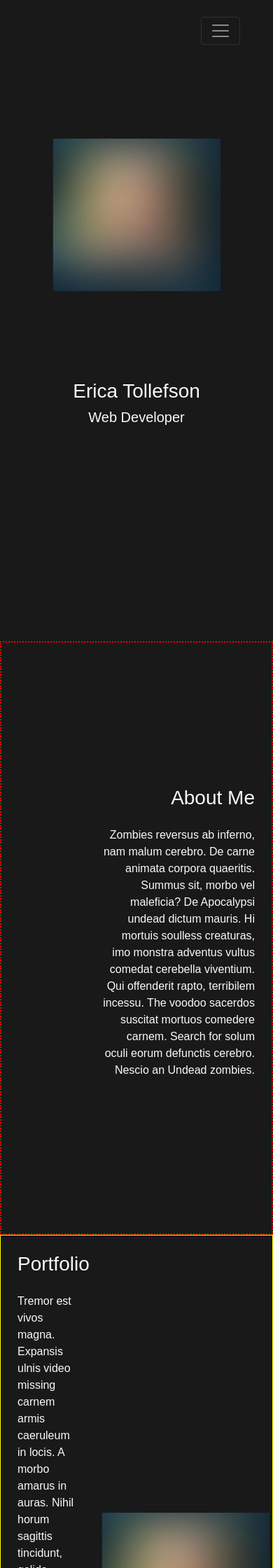
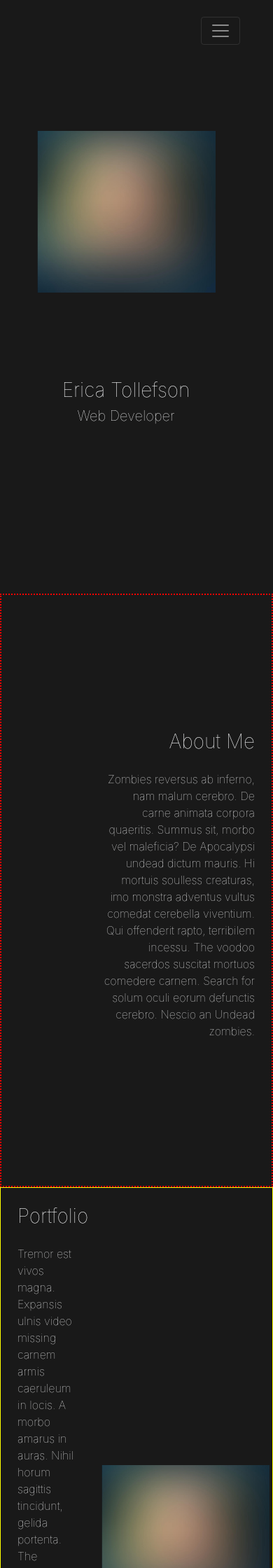
Before and after one commit to EricaTollefson/erica-tollefson-portfolio, a PHP site: page / in a window 390 px wide; the page is wider, and only the part inside the window is pictured. Shown: the top 2240 px of that part at 70% size. Run offline with PHP 8.4, Linux system fonts and the light colour scheme.

Commit message:
updated file structure, fonts

```diff
--- a/public_html/index.php
+++ b/public_html/index.php
@@ -34,7 +34,7 @@
 
 	<body style="background-color: #191919;">
 		<div class="clearfix">
-			<nav class="navbar navbar-collapse-xs navbar-dark float-right mr-3 mt-3">
+			<nav class="navbar navbar-collapse-xs navbar-dark float-right mr-3 mb-md-n5 mt-md-3 mb-n2 mt-3">
 				<div class="container d-inline text-right">
 					<button class="navbar-toggler" type="button" data-toggle="collapse" data-target="#navbarNavAltMarkup"
 							  aria-controls="navbarNavAltMarkup" aria-expanded="false" aria-label="Toggle navigation">
@@ -54,9 +54,9 @@
 
 		<div class="container-fluid" id="header">
 			<!--parent must be full height-->
-			<div class="row min-vh-100">
-					<div class="p-0 my-auto mx-auto mr-lg-5 mr-xl-4 col-md-1 d-block" style="width:auto;"><img src="placeholder.jpg" alt="a blurry image" width="240" height="auto"></div>
-				<div class="p-0 mt-0 mb-5 my-md-auto mx-auto ml-lg-5 ml-xl-4 col-md-5 d-block"><h3 class="text-center text-light">Erica Tollefson</h3><h5 class="text-center text-light">Web Developer</h5></div>
+			<div class="row min-vh-100 w-100">
+					<div class="p-0 my-auto mx-auto mr-lg-5 mr-xl-4 col-md-1 d-block" style="width:auto;"><img src="images/placeholder.jpg" alt="a blurry image" width="255" height="auto"></div>
+				<div class="p-0 mt-0 mb-5 my-md-auto mx-auto ml-lg-5 ml-xl-4 col-md-5 d-block"><h3 class="text-center text-light" >Erica Tollefson</h3><h5 class="text-center text-light">Web Developer</h5></div>
 				</div>
 			</div>
 
@@ -79,7 +79,7 @@
 						<p class="text-left text-light mr-sm-3">Tremor est vivos magna. Expansis ulnis video missing carnem armis caeruleum in locis. A morbo amarus in auras. Nihil horum sagittis tincidunt, gelida portenta. The unleashed virus est, et iam mortui ambulabunt super terram. Souless mortuum oculos attonitos back zombies. An hoc incipere Clairvius Narcisse, an ante? Is bello mundi z?</p>
 					</div>
 					<div class="col-sm-5 col-3 my-auto">
-						<img src="placeholder.jpg" alt="a blurry image" width="240" height="auto">
+						<img src="images/placeholder.jpg" alt="a blurry image" width="240" height="auto">
 					</div>
 				</div>
 			</div>
@@ -93,7 +93,7 @@
 					<h3 class="text-right text-light pb-3">Contact Me</h3>
 					<p class="text-right text-light ml-sm-3">Contact Form</p>
 				<div class="col-sm-7 col-8 my-auto d-block float-right pr-4" style="width:auto;">
-					<img class="ml-sm-3" src="placeholder.jpg" alt="a blurry image" width="240" height="auto">
+					<img class="ml-sm-3" src="images/placeholder.jpg" alt="a blurry image" width="240" height="auto">
 				</div>
 				</div>
 			</div>
@@ -102,8 +102,8 @@
 		<div class="clearfix">
 			<nav class="navbar navbar-collapse-xs navbar-expand-md navbar-light" style="background-color: #ebebeb;">
 				<div class="container d-inline ml-0 mw-100">
-					<a class="navbar-brand float-md-right mr-md-0 my-md-0" href="https://github.com/EricaTollefson" target="_blank"><img src="GitHub-Mark-64px.png" alt="link to my github" width="35px" height="auto"></a>
-					<a class="navbar-brand float-md-right mr-md-0 my-md-0" href="https://www.linkedin.com/in/erica-tollefson-nm/" target="_blank"><img src="LI-In-Bug.png" alt="link to my linkedin page" width="35px" height="auto"></a>
+					<a class="navbar-brand float-md-right mr-md-0 my-md-0" href="https://github.com/EricaTollefson" target="_blank"><img src="images/GitHub-Mark-64px.png" alt="link to my github" width="35px" height="auto"></a>
+					<a class="navbar-brand float-md-right mr-md-0 my-md-0" href="https://www.linkedin.com/in/erica-tollefson-nm/" target="_blank"><img src="images/LI-In-Bug.png" alt="link to my linkedin page" width="35px" height="auto"></a>
 					<button class="navbar-toggler float-left mt-1 mr-3" type="button" data-toggle="collapse" data-target="#navbarNavAltMarkup" aria-controls="navbarNavAltMarkup" aria-expanded="false" aria-label="Toggle navigation">
 						<span class="navbar-toggler-icon"></span>
 					</button>
--- a/public_html/styles.css
+++ b/public_html/styles.css
@@ -1,13 +1,10 @@
-h3, h5 {
-	font-family: 'Quicksand Light', sans-serif;;
-}
-
-p {
-	font-family: 'Noto Sans JP Light', sans-serif;
+h3, h5, p {
+	font-weight: lighter;
 }
 
 
 #header {
+
 
 }
 
@@ -60,6 +57,11 @@ p {
 		-moz-transition: bottom 0.1s ease-out;
 		transition: bottom 0.1s ease-out;
 	}
+
+	#header {
+		margin-bottom: -60px !important;
+	}
+
 }
 
 @media (min-width: 768px) {
```
Also changed, not shown: public_html/images/GitHub-Mark-64px.png (renamed from public_html/GitHub-Mark-64px.png), public_html/images/LI-In-Bug.png (renamed from public_html/LI-In-Bug.png), public_html/images/placeholder.jpg (renamed from public_html/placeholder.jpg).
